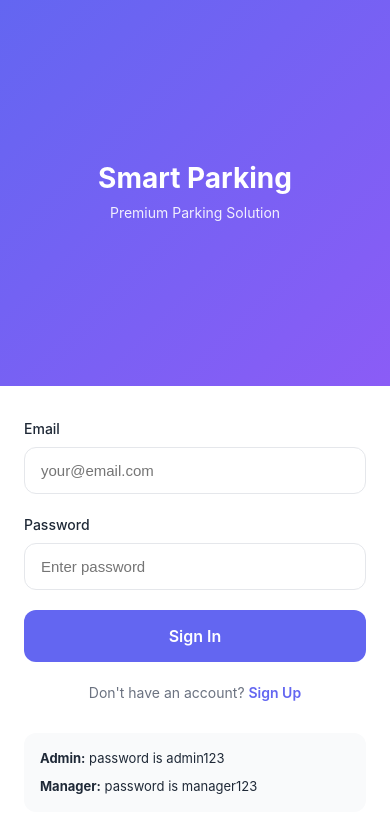
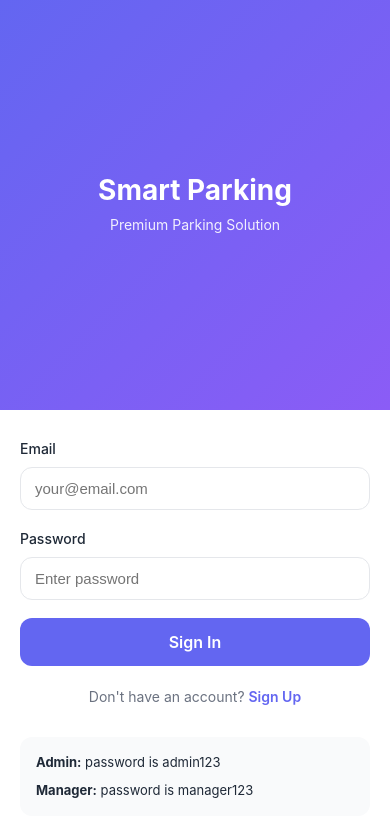
Before and after one commit to VIDHITTS/parking-app, a React app in the folder frontend/: page /login in a window 390 px wide. Shown: the top 836 px of the page. Built offline with nearby package versions, Linux system fonts and the light colour scheme; no server answers; the HTML template or start-up script is replaced by a standard one.

Commit message:
Fix responsive design - white bg, centered on desktop, full on mobile

```diff
--- a/frontend/src/styles/theme.css
+++ b/frontend/src/styles/theme.css
@@ -19,38 +19,47 @@
 
 body {
   font-family: -apple-system, BlinkMacSystemFont, 'Segoe UI', 'Roboto', sans-serif;
-  background: #e9ecef;
+  background: #ffffff;
   color: var(--text-dark);
   min-height: 100vh;
-  display: flex;
-  justify-content: center;
-  align-items: center;
 }
 
 #root {
   width: 100%;
   min-height: 100vh;
-  display: flex;
-  justify-content: center;
+  background: #ffffff;
 }
 
-/* Mobile App Container */
+/* Mobile App Container - Responsive */
 .app-wrapper {
   width: 100%;
-  max-width: 430px;
+  max-width: 100%;
   min-height: 100vh;
   background: var(--white);
-  box-shadow: 0 0 50px rgba(0, 0, 0, 0.1);
+  margin: 0 auto;
   position: relative;
-  overflow: hidden;
+  overflow-x: hidden;
+}
+
+/* Desktop: Center with max-width */
+@media (min-width: 768px) {
+  body {
+    background: #e5e7eb;
+  }
+
+  .app-wrapper {
+    max-width: 430px;
+    box-shadow: 0 0 40px rgba(0, 0, 0, 0.1);
+    border-radius: 0;
+  }
 }
 
 /* Purple Gradient Header */
 .hero-header {
   background: var(--primary-gradient);
-  padding: 24px 20px 32px;
+  padding: 20px 20px 28px;
   color: white;
-  border-radius: 0 0 24px 24px;
+  border-radius: 0;
 }
 
 .hero-header h1 {
@@ -89,7 +98,7 @@ body {
   background: #fffbeb;
   border-radius: 16px;
   padding: 16px;
-  margin: -20px 20px 24px;
+  margin: -20px 16px 20px;
   display: flex;
   align-items: center;
   gap: 16px;
@@ -125,7 +134,7 @@ body {
 
 /* Content Area */
 .content-area {
-  padding: 0 20px 80px;
+  padding: 0 16px 90px;
 }
 
 .section-title {
@@ -171,6 +180,7 @@ body {
   align-items: center;
   font-size: 13px;
   color: var(--text-gray);
+  flex-wrap: wrap;
 }
 
 .parking-details>div {
@@ -207,16 +217,22 @@ body {
 .bottom-nav {
   position: fixed;
   bottom: 0;
-  left: 50%;
-  transform: translateX(-50%);
-  width: 100%;
-  max-width: 430px;
+  left: 0;
+  right: 0;
   background: var(--white);
   border-top: 1px solid var(--border);
   display: flex;
   justify-content: space-around;
-  padding: 12px 0 env(safe-area-inset-bottom);
+  padding: 8px 0 env(safe-area-inset-bottom);
   z-index: 100;
+}
+
+@media (min-width: 768px) {
+  .bottom-nav {
+    left: 50%;
+    transform: translateX(-50%);
+    max-width: 430px;
+  }
 }
 
 .nav-item {
@@ -226,10 +242,12 @@ body {
   gap: 4px;
   color: var(--text-gray);
   text-decoration: none;
-  font-size: 12px;
-  padding: 8px 16px;
+  font-size: 11px;
+  padding: 6px 12px;
   border-radius: 8px;
   transition: all 0.2s;
+  flex: 1;
+  max-width: 80px;
 }
 
 .nav-item.active {
@@ -237,8 +255,8 @@ body {
 }
 
 .nav-item svg {
-  width: 24px;
-  height: 24px;
+  width: 22px;
+  height: 22px;
 }
 
 /* Auth Pages */
@@ -247,8 +265,6 @@ body {
   display: flex;
   flex-direction: column;
   background: var(--white);
-  max-width: 430px;
-  margin: 0 auto;
 }
 
 .auth-header {
@@ -260,6 +276,7 @@ body {
   display: flex;
   flex-direction: column;
   justify-content: center;
+  min-height: 250px;
 }
 
 .auth-header h1 {
@@ -273,58 +290,12 @@ body {
 }
 
 .auth-content {
-  padding: 32px 24px;
-}
-
-.role-selection {
-  background: var(--white);
-  border-radius: 20px 20px 0 0;
-  padding: 24px;
-  margin-top: auto;
-}
-
-.role-selection h3 {
-  text-align: center;
-  margin-bottom: 20px;
-  color: var(--text-dark);
-}
-
-.role-grid {
-  display: grid;
-  grid-template-columns: repeat(2, 1fr);
-  gap: 12px;
-}
-
-.role-btn {
-  background: #f9fafb;
-  border: 2px solid var(--border);
-  border-radius: 16px;
-  padding: 24px 16px;
-  text-align: center;
-  cursor: pointer;
-  transition: all 0.2s;
-}
-
-.role-btn.active {
-  background: var(--primary-purple);
-  color: white;
-  border-color: var(--primary-purple);
-}
-
-.role-btn svg {
-  width: 32px;
-  height: 32px;
-  margin-bottom: 8px;
-}
-
-.role-btn span {
-  font-size: 14px;
-  font-weight: 500;
+  padding: 28px 20px;
 }
 
 /* Form Elements */
 .form-group {
-  margin-bottom: 20px;
+  margin-bottom: 18px;
 }
 
 .form-group label {
@@ -338,7 +309,7 @@ body {
 .form-group input,
 .form-group select {
   width: 100%;
-  padding: 14px 16px;
+  padding: 12px 14px;
   border: 1px solid var(--border);
   border-radius: 12px;
   font-size: 15px;
@@ -353,7 +324,7 @@ body {
 /* Buttons */
 .btn-primary {
   width: 100%;
-  padding: 16px;
+  padding: 14px;
   background: var(--primary-purple);
   color: white;
   border: none;
@@ -366,25 +337,15 @@ body {
 
 .btn-primary:hover {
   background: #5558e3;
-  transform: translateY(-2px);
+}
+
+.btn-primary:active {
+  transform: scale(0.98);
 }
 
 .btn-primary:disabled {
   opacity: 0.6;
   cursor: not-allowed;
-}
-
-.btn-secondary {
-  width: 100%;
-  padding: 16px;
-  background: var(--white);
-  color: var(--primary-purple);
-  border: 2px solid var(--primary-purple);
-  border-radius: 12px;
-  font-size: 16px;
-  font-weight: 600;
-  cursor: pointer;
-  transition: all 0.2s;
 }
 
 .auth-link {
@@ -436,8 +397,13 @@ body {
   }
 }
 
-@media (min-width: 768px) {
-  body {
-    background: linear-gradient(135deg, #667eea 0%, #764ba2 100%);
+/* Mobile-specific adjustments */
+@media (max-width: 767px) {
+  .app-wrapper {
+    border-radius: 0;
+  }
+
+  .content-area {
+    padding-bottom: 80px;
   }
 }
```
